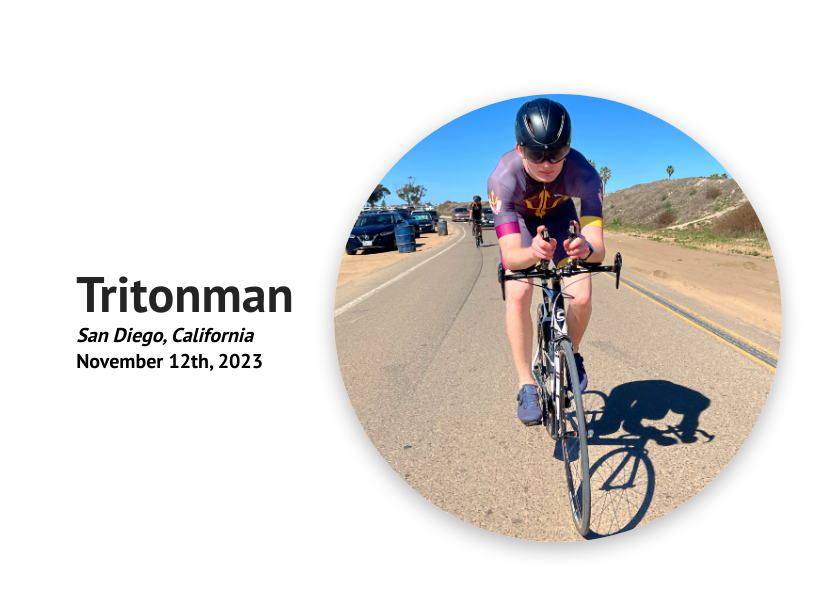
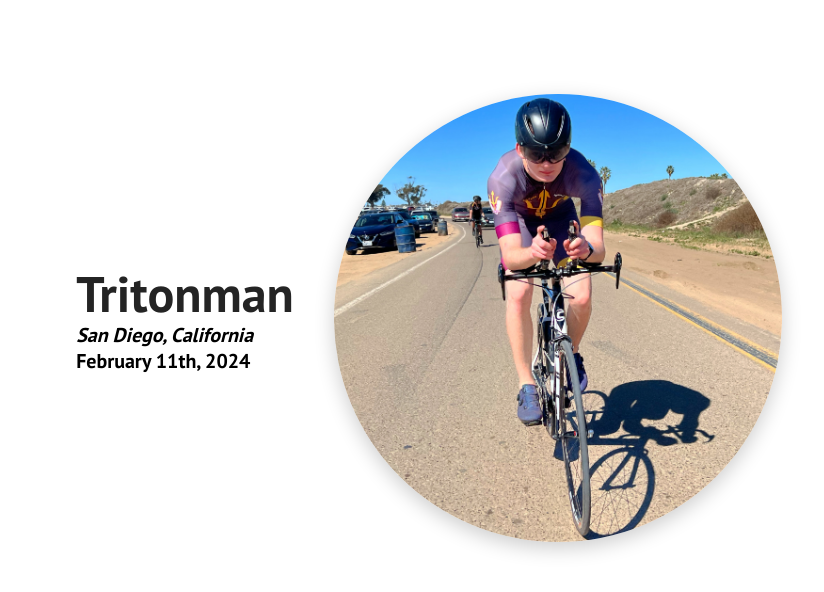
Before and after one commit to dustineilers/Triathlon-at-ASU-Website, a React (Create React App) app: page /events in a window 1280 px wide. Shown: the part 2772-3364 px from the top of the page, without its empty margins (191-1015 px from the left). Built offline with nearby package versions, Linux system fonts and the light colour scheme.

Commit message:
Fixes bug when unobserving null element

```diff
--- a/src/App.css
+++ b/src/App.css
@@ -77,7 +77,7 @@ a {
     border-radius: 50%;
     margin-right: 2.5rem;
     margin-left: 2.5rem;
-    box-shadow: 0 6px 20px rgba(0, 0, 0, 0.3);
+    box-shadow: 0 6px 20px rgba(0, 0, 0, 0.2);
     transition: all 0.2s linear;
   }
 
@@ -93,9 +93,9 @@ a {
     align-items: center;
 
     opacity: 0;
-    transform: translateY(20vh);
+    transform: translateY(10vh);
     visibility: hidden;
-    transition: opacity 0.6s ease-out, transform 1.2s ease-out;
+    transition: opacity 0.8s ease-out, transform 1.2s ease-out;
     will-change: opacity, visibility;
   }
 
--- a/src/components/EventItem.js
+++ b/src/components/EventItem.js
@@ -9,7 +9,7 @@ function EventItem(props) {
         entries.forEach(entry => setVisible(entry.isIntersecting));
       });
       observer.observe(domRef.current);
-      return () => observer.unobserve(domRef.current);
+      return () => domRef.current && observer.unobserve(domRef.current);
     }, []);
     return (
         <>
--- a/src/components/pages/Events.js
+++ b/src/components/pages/Events.js
@@ -31,8 +31,8 @@ export default function Events() {
                 <ul>
                     <EventItem
                     src='images/tritonman.jpg' name='Tritonman'
-                    date='November 12th, 2023' city='San Diego, California'
-                    path='https://trionman.com' side='right'/>
+                    date='February 11th, 2024' city='San Diego, California'
+                    path='http://tritonman.com' side='right'/>
                     <EventItem
                     src='images/havasu.jpg' name='Lake Havasu Triathlon'
                     date='March 17th, 2024' city='Lake Havasu City, Arizona'
```
